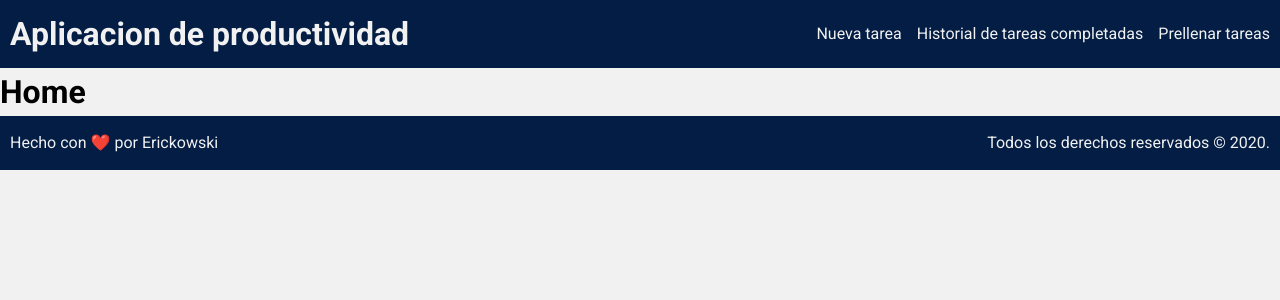
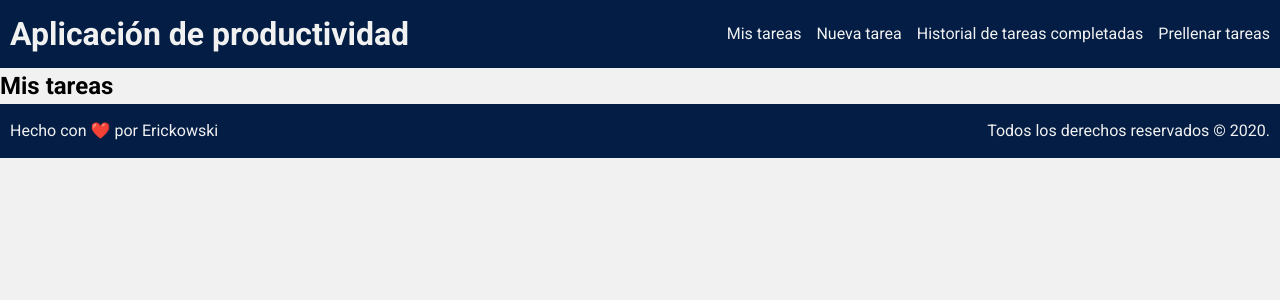
Before and after one commit to Erickowski/arkon, a React (Create React App) app: page / in a window 1280 px wide. Shown: the top 300 px of the page. Built offline with nearby package versions, Linux system fonts and the light colour scheme.

Commit message:
Layout for home

```diff
--- a/src/components/Header.jsx
+++ b/src/components/Header.jsx
@@ -16,7 +16,8 @@ const HeaderContainer = styled.header`
   ul {
     list-style: none;
   }
-  ul li a {
+  ul li a,
+  h1 a {
     text-decoration: none;
     color: var(--white);
   }
@@ -36,11 +37,16 @@ const HeaderContainer = styled.header`
 const Header = () => {
   return (
     <HeaderContainer>
-      <h1>Aplicacion de productividad</h1>
+      <h1>
+        <Link to="/">Aplicación de productividad</Link>
+      </h1>
       <nav>
         <ul>
           <li>
-            <Link>Nueva tarea</Link>
+            <Link to="/">Mis tareas</Link>
+          </li>
+          <li>
+            <Link to="/nueva-tarea">Nueva tarea</Link>
           </li>
           <li>Historial de tareas completadas</li>
           <li>Prellenar tareas</li>
--- a/src/pages/Home.jsx
+++ b/src/pages/Home.jsx
@@ -1,7 +1,14 @@
 import React from "react";
+import styled from "@emotion/styled";
+
+const HomeContainer = styled.main``;
 
 const Home = () => {
-  return <h1>Home</h1>;
+  return (
+    <HomeContainer>
+      <h2>Mis tareas</h2>
+    </HomeContainer>
+  );
 };
 
 export default Home;
```
Also changed, not shown: src/components/Tarea.jsx (added, +7 -0 lines), src/components/Tareas.jsx (added, +7 -0 lines).
